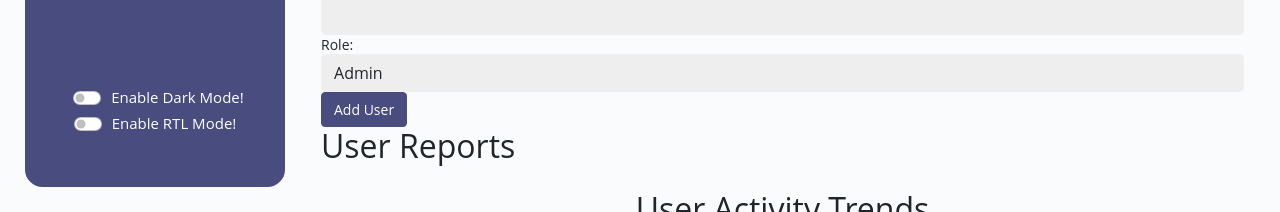
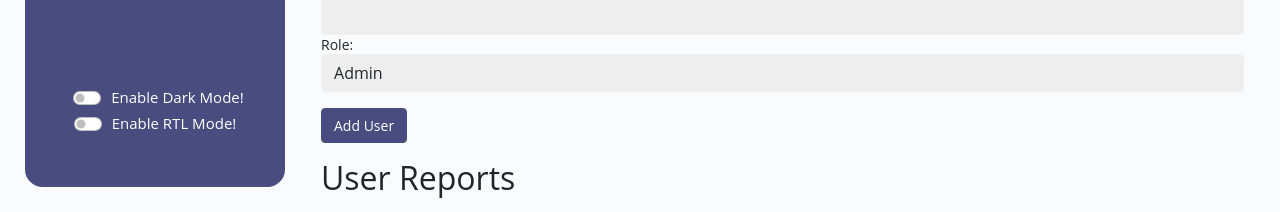
Before and after one commit to nataliemcheng/SmartDCU, a plain HTML site: page frontend/dist/UserManagementDashboard.html in a window 1280 px wide. Shown: the part 588-800 px from the top of the page. Drawn offline with nearby package versions, Linux system fonts and the light colour scheme.

Commit message:
button margins

```diff
--- a/frontend/dist/UserManagementDashboard.html
+++ b/frontend/dist/UserManagementDashboard.html
@@ -306,7 +306,7 @@ xmlns="http://www.w3.org/1999/xhtml"
                         <option value="user">User</option>
                     </select>
                 </div>
-                <button type="submit" class="btn btn-primary">Add User</button>
+                <button type="submit" class="btn btn-primary mt-3 mb-3">Add User</button>
             </form>
         </section>
 
```
